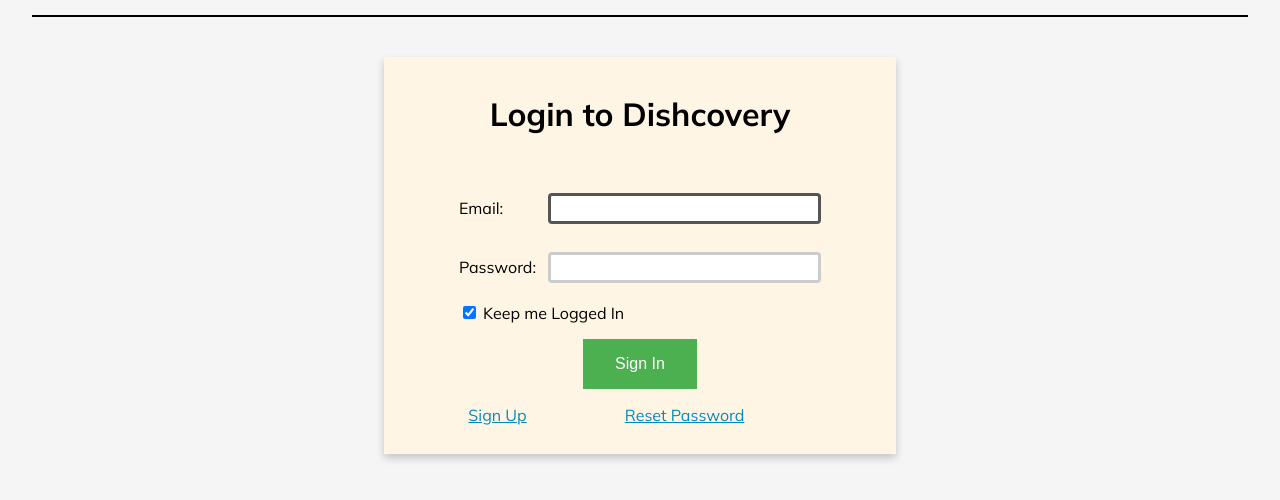
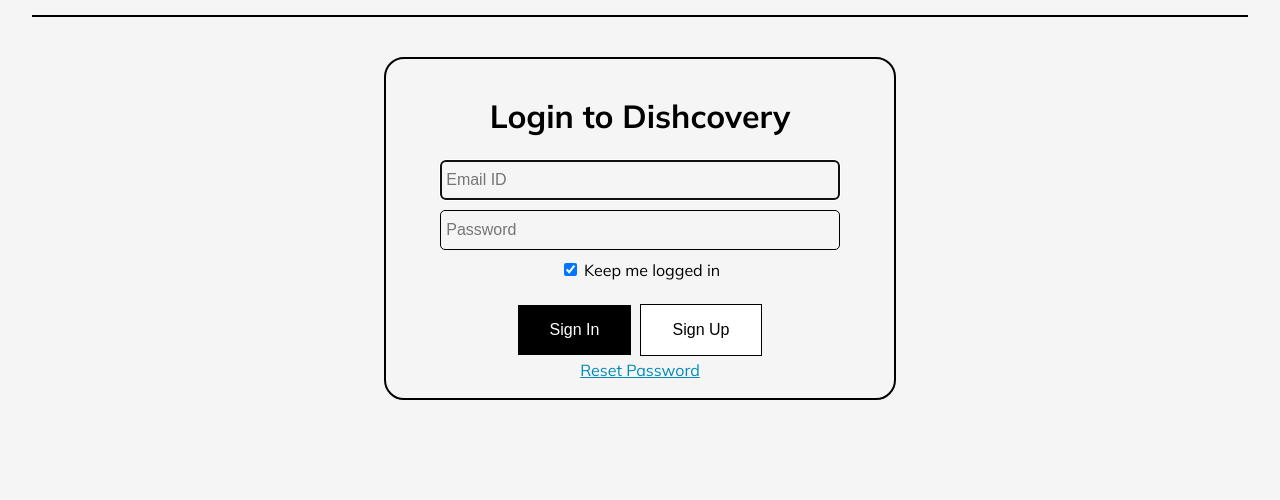
Before and after one commit to Sachin-dot-py/Dishcovery, a Flask app: page /login in a window 1280 px wide. Shown: the part 172-672 px from the top of the page. Run offline with Flask 3, Linux system fonts and the light colour scheme.

Commit message:
sane login page

```diff
--- a/static/main.css
+++ b/static/main.css
@@ -120,10 +120,16 @@
 .card {
   padding: 16px;
   text-align: center;
-  background-color: #FFF5E4;
-  box-shadow: 0 4px 8px 0 rgba(0,0,0,0.2);
+  border: 2px solid black;
+  border-radius: 20px;
   transition: 0.3s;
   width: 40%;
+}
+
+.button.special {
+  color: black !important;
+  border: 1px solid black !important;
+  background-color: white !important;
 }
 
 .container {
@@ -134,7 +140,7 @@
 
 /* Buttons */
 .button {
-  background-color: #4CAF50;
+  background-color: black;
   border: none;
   color: white;
   padding: 16px 32px;
@@ -277,19 +283,18 @@
 
 /* Forms */
 input[type=text],input[type=email],input[type=password],input[type=number],select,textarea {
-  padding: 5px 5px;
-  margin: 8px 0;
+  border: 1px solid black;
+  padding: 10px 5px;
   box-sizing: border-box;
-  border: 3px solid #ccc;
-  -webkit-transition: 0.5s;
-  transition: 0.5s;
-  outline: none;
-  border-radius: 4px;
+  font-size: 16px;
+  width: 90%;
+  display: block;
+  border-radius: 5px;
+  background-color: transparent;
+  margin: auto;
+  margin-bottom: 10px;
 }
 
-input[type=text]:focus,input[type=email]:focus,input[type=password]:focus,input[type=number]:focus,select:focus,textarea:focus {
-  border: 3px solid #555;
-}
 /* End Forms */
 
 /* Tables */
--- a/templates/login.html
+++ b/templates/login.html
@@ -32,30 +32,14 @@
                 {% if error %}
                 <p style="color: red;">{{ error }}</p>
                 {% endif %}
-                <p><input type="hidden" name="next" value="{{ request.args.get('next', '') }}"/></p>
-                <table border=0 cellspacing=10 align="center" style="text-align: left;">
-                    <tr>
-                        <td>Email:</td>
-                        <td><input type="email" name="email" required autofocus size="30"></td>
-                    </tr>
-                    <tr>
-                        <td>Password:</td>
-                        <td><input type="password" name="password" required size="30"></td>
-                    </tr>
-                    <tr>
-                        <td colspan="2"><input type="checkbox" name="keep_me_logged_in" checked> Keep me Logged In</td>
-                    </tr>
-                    <tr>
-                        <td colspan="2" style="text-align: center;">
-                            <button type="submit" class="button hovereffect">Sign In</button>
-                        </td>
-                    </tr>
-                    <tr>
-                        <td style="text-align: center;"><a href="{{ url_for('sign_up_page') }}">Sign Up</a></td>
-                        <td style="text-align: center;"><a href="{{ url_for('reset_password_page') }}">Reset
-                            Password</a></td>
-                    </tr>
-                </table>
+                <input type="hidden" name="next" value="{{ request.args.get('next', '') }}"/>
+                <input type="email" name="email" placeholder="Email ID" required autofocus size="30">
+                <input type="password" name="password" placeholder="Password" required size="30">
+                <input type="checkbox" name="keep_me_logged_in" checked> Keep me logged in <br/> <br/>
+                <button type="submit" class="button">Sign In</button>
+                <a href="{{ url_for('sign_up_page') }}"><button class="button special">Sign Up</button></a><br/>
+                <a href="{{ url_for('reset_password_page') }}">Reset
+                    Password</a>
             </form>
         </div>
     </div>
```
